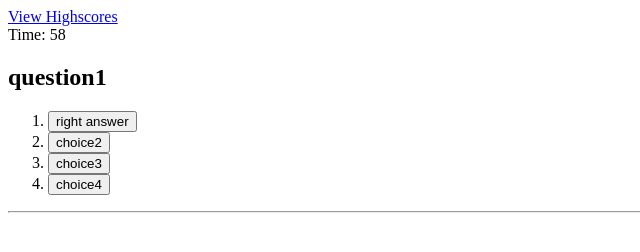
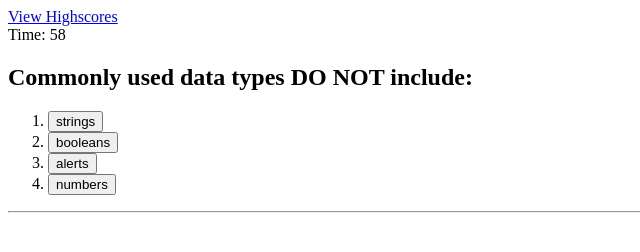
Before and after one commit to yogs0ddhoth/Show-what-you-know, a plain HTML site: page index.html in a window 1280 px wide. Both pictures are taken after a click on the button "Take the Quiz". Shown: the whole page, without its empty margins (0-640 px from the left). Drawn offline with Linux system fonts and the light colour scheme.

Commit message:
final functionality, now logs multiple scores

```diff
--- a/assets/js/script.js
+++ b/assets/js/script.js
@@ -23,44 +23,44 @@ const choiceButton3 = document.getElementById("choice3");
 const choiceButton4 = document.getElementById("choice4");
 const questions = [
   {
-    question: "question1", // modifies questionElement
-    choice1: "right answer", // modifies choiceButton1
-    choice2: "choice2", // modifies choiceButton2
-    choice3: "choice3", // modifies choiceButton3
-    choice4: "choice4", // modifies choiceButton4
-    correct: "choice1", // referenced in checkAnswer()
+    question: "Commonly used data types DO NOT include:", // modifies questionElement
+    choice1: "strings", // modifies choiceButton1
+    choice2: "booleans", // modifies choiceButton2
+    choice3: "alerts", // modifies choiceButton3
+    choice4: "numbers", // modifies choiceButton4
+    correct: "choice3", // referenced in checkAnswer()
   },
   {
-    question: "question2",
-    choice1: "choice1",
-    choice2: "right answer",
-    choice3: "choice3",
-    choice4: "choice4",
-    correct: "choice2",
-  },
-  {
-    question: "question3",
-    choice1: "choice1",
-    choice2: "choice2",
-    choice3: "correctChoice",
-    choice4: "choice4",
+    question: "The condition in an if/else statement is enclosed within _____",
+    choice1: "quotes",
+    choice2: "curly brackets",
+    choice3: "parentheses",
+    choice4: "square brackets",
     correct: "choice3",
   },
   {
-    question: "question4",
-    choice1: "choice1",
-    choice2: "choice2",
-    choice3: "choice3",
-    choice4: "correctChoice",
+    question: "Arrays in JavaScript can be used to store _____",
+    choice1: "numbers and strings",
+    choice2: "other arrays",
+    choice3: "booleans",
+    choice4: "all of the above",
     correct: "choice4",
   },
   {
-    question: "question5",
-    choice1: "correctChoice",
-    choice2: "choice2",
-    choice3: "choice3",
-    choice4: "choice4",
-    correct: "choice1",
+    question: "String values must be enclosed within _____ when being assigned to variables",
+    choice1: "commas",
+    choice2: "curly brackets",
+    choice3: "quotes",
+    choice4: "parentheses",
+    correct: "choice3",
+  },
+  {
+    question: "A very useful tool used during development and debugging for printing content to the debugger is:",
+    choice1: "Javascript",
+    choice2: "terminal/bash",
+    choice3: "for loops",
+    choice4: "console.log",
+    correct: "choice4",
   }
 ];
 
@@ -88,20 +88,21 @@ function startQuiz() {
 
 // timer functionality
 let quizTimer;
-var startTimer = function() {
+function startTimer() {
   quizTimer = setInterval(function(){
     timeLeft--;
     timerEl.textContent = timeLeft;
     if (timeLeft <= 0) {
-      clearInterval(quizTimer);
+      stopTimer();
     }
   }, 1000);
 }
+// stop the timer
 function stopTimer() {
   clearInterval(quizTimer);
 }
 
-// checks answer
+// check answer
 let userScore;
 function checkAnswer(answer) {
   currentQuestion = questions[questionIndex];
@@ -114,41 +115,54 @@ function checkAnswer(answer) {
     resultEl.textContent = "Incorrect";
     timeLeft -= 10;
   }
-  //render next question in the array
+  nextQuestion();
+}
+//render next question or finish quiz
+function nextQuestion() {
   if (questionIndex < questions.length-1) {
     console.log("next question")
     questionIndex++;
     renderQuestion();
-  } else { // log score and proceed to score submission
+  } else { // stop timer, log score, and proceed to score submission
     console.log("no more questions")
-    stopTimer();
     userScore = timeLeft;
     scoreEl.textContent = userScore;
+    stopTimer();
+    timerEl.parentElement.hidden = true;
     section2.hidden = true;
     section3.hidden = false;
   }
 }
 
-// submit initials and load scorepage
-let loggedScore;
+// submit initials and save score
+let savedScore;
+let loggedScore = [];
 function saveScore () {
-  loggedScore = {
+  savedScore = {
     score: userScore,
     initials: document.getElementById("initials").value,
   }
-  localStorage.setItem("loggedScore", JSON.stringify(loggedScore));
+  loggedScore.push(savedScore);
+  logScore();
+}
+// allows multiple scores to be saved in localStorage
+function logScore() {
+  let pulledScores = JSON.parse(localStorage.getItem("loggedScore"));
+  if (pulledScores == null) {
+    localStorage.setItem("loggedScore", JSON.stringify(loggedScore));
+  } else {
+    let newLoggedScore = pulledScores.concat(loggedScore);
+    localStorage.setItem("loggedScore", JSON.stringify(newLoggedScore));
+  }
 }
 
+// load score page
 function loadScorePage(event) {
   saveScore();
   event.preventDefault();
   window.location.href = "score-page.html";
 }
 
-function loadMainPage() {
-  window.location.href = 'index.html';
-}
-
 renderQuestion();
 // start quiz
 startButton.addEventListener("click", startQuiz);
--- a/index.html
+++ b/index.html
@@ -17,6 +17,7 @@
     <section id="section1">
       <div>
         <h1>Take the Quiz!</h1>
+        <p>Try to answer the folowing code-related questions withing the time limit. Keep in mind that incorrect answers will penalize your score/time by ten seconds!</p>
       </div>
       <button id="button1">Take the Quiz</button>
     </section>
```
Also changed, not shown: assets/js/score-page-script.js (+7 -11 lines), score-page.html (+2 -2 lines).
